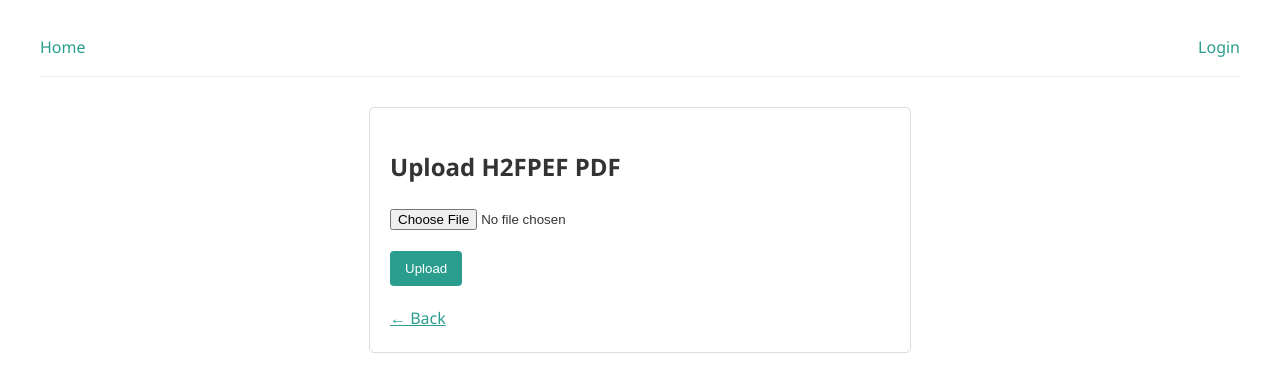
After one commit to harris-spratt/Health-Group-project-, a Flask app: template templates/h2fpef.html in a window 1280 px wide. The commit adds this page. Shown: the top 392 px of the page. Run offline with Flask 3, Linux system fonts and the light colour scheme; the template is opened without the code that fills it, so the values that code supplies are empty.

Commit message:
created 3 test pages

```diff
--- a/main.py
+++ b/main.py
@@ -41,21 +41,21 @@ def tests():
     return render_template("tests.html")
 
 
-@app.route("/h2fpef")
+@app.route("/h2fpef.html")
 def h2fpef():
     if not session.get('logged_in'):
         return redirect(url_for('login'))
     return "H2FPEF Test Page"
 
 
-@app.route("/qrisk3")
+@app.route("/qrisk3.html")
 def qrisk3():
     if not session.get('logged_in'):
         return redirect(url_for('login'))
     return "QRISK3 Test Page"
 
 
-@app.route("/who_cv")
+@app.route("/who_cv.html")
 def who_cv():
     if not session.get('logged_in'):
         return redirect(url_for('login'))
--- a/static/css/style.css
+++ b/static/css/style.css
@@ -74,3 +74,29 @@ body {
 .test-card:hover {
     box-shadow: 0 2px 5px rgba(0,0,0,0.1);
 }
+
+/* Add to your existing style.css */
+.upload-form {
+    max-width: 500px;
+    margin: 30px auto;
+    padding: 20px;
+    border: 1px solid #ddd;
+    border-radius: 5px;
+}
+
+.form-group {
+    margin: 20px 0;
+}
+
+.success-msg {
+    color: #2ecc71;
+    margin: 15px 0;
+    padding: 10px;
+    background: #e8f8f0;
+}
+
+.back-btn {
+    display: inline-block;
+    margin-top: 20px;
+    color: #2A9D8F;
+}
--- /dev/null
+++ b/templates/h2fpef.html
@@ -0,0 +1,20 @@
+{% extends "base.html" %}
+
+{% block content %}
+<div class="upload-form">
+    <h2>Upload H2FPEF PDF</h2>
+
+    <form action="{{ url_for('h2fpef') }}" method="POST" enctype="multipart/form-data">
+        <div class="form-group">
+            <input type="file" name="file" accept=".pdf" required>
+        </div>
+        <button type="submit" class="btn">Upload</button>
+    </form>
+
+    {% if uploaded %}
+    <div class="success-msg">PDF Uploaded!</div>
+    {% endif %}
+
+    <a href="{{ url_for('tests') }}" class="back-btn">← Back</a>
+</div>
+{% endblock %}
```
Also changed, not shown: templates/qrisk3.html (added, +20 -0 lines), templates/who_cv.html (added, +20 -0 lines).
